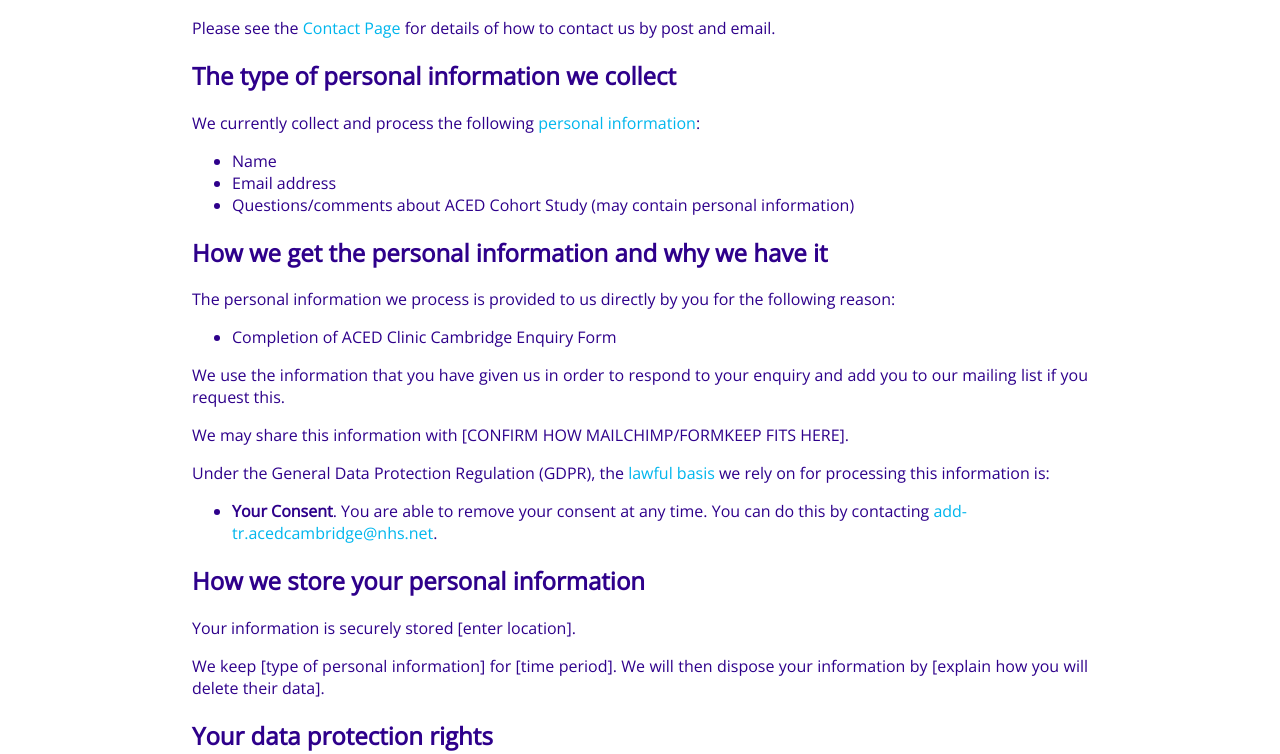
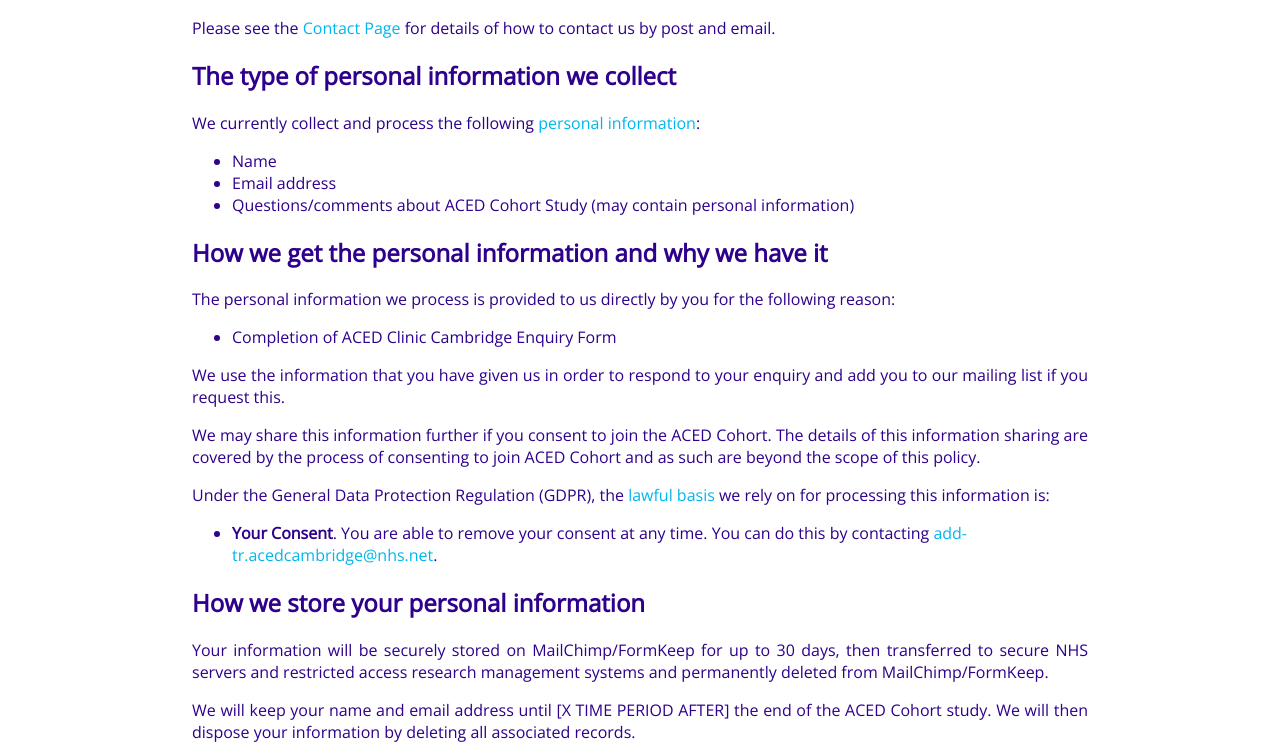
Before and after one commit to capcam/site-acs, a plain HTML site: page data.html in a window 1280 px wide. Shown: the part 198-952 px from the top of the page. Drawn offline with nearby package versions, Linux system fonts and the light colour scheme.

Commit message:
update data.html content

```diff
--- a/data.html
+++ b/data.html
@@ -47,15 +47,15 @@
         <li>Completion of ACED Clinic Cambridge Enquiry Form</li>
       </ul>
       <p>We use the information that you have given us in order to respond to your enquiry and add you to our mailing list if you request this.</p>
-      <p>We may share this information with [CONFIRM HOW MAILCHIMP/FORMKEEP FITS HERE].</p>
+      <p>We may share this information further if you consent to join the ACED Cohort. The details of this information sharing are covered by the process of consenting to join ACED Cohort and as such are beyond the scope of this policy. </p>
       <p>Under the General Data Protection Regulation (GDPR), the <a href="https://ico.org.uk/for-organisations/guide-to-data-protection/guide-to-the-general-data-protection-regulation-gdpr/lawful-basis-for-processing/" target="_blank">lawful basis</a> we rely on for processing this information is: </p>
       <ul>
         <li><strong>Your Consent</strong>. You are able to remove your consent at any time. You can do this by contacting <a href="mailto:add-tr.acedcambridge@nhs.net">add-tr.acedcambridge@nhs.net</a>.</li>
       </ul>
 
       <h2>How we store your personal information</h2>
-      <p>Your information is securely stored [enter location]. </p>
-      <p>We keep [type of personal information] for [time period]. We will then dispose your information by [explain how you will delete their data].</p>
+      <p>Your information will be securely stored on MailChimp/FormKeep for up to 30 days, then transferred to secure NHS servers and restricted access research management systems and permanently deleted from MailChimp/FormKeep. </p>
+      <p>We will keep your name and email address until [X TIME PERIOD AFTER] the end of the ACED Cohort study. We will then dispose your information by deleting all associated records.</p>
 
       <h2>Your data protection rights</h2>
 
```
